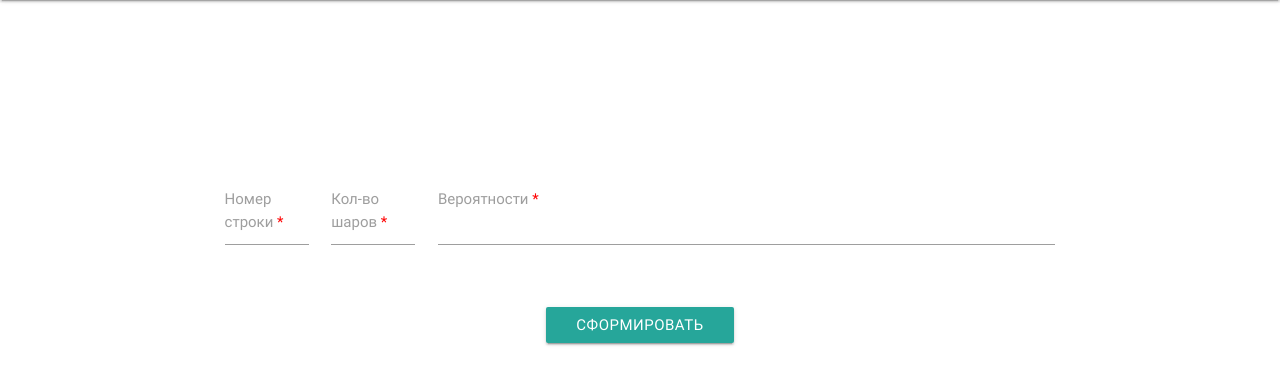
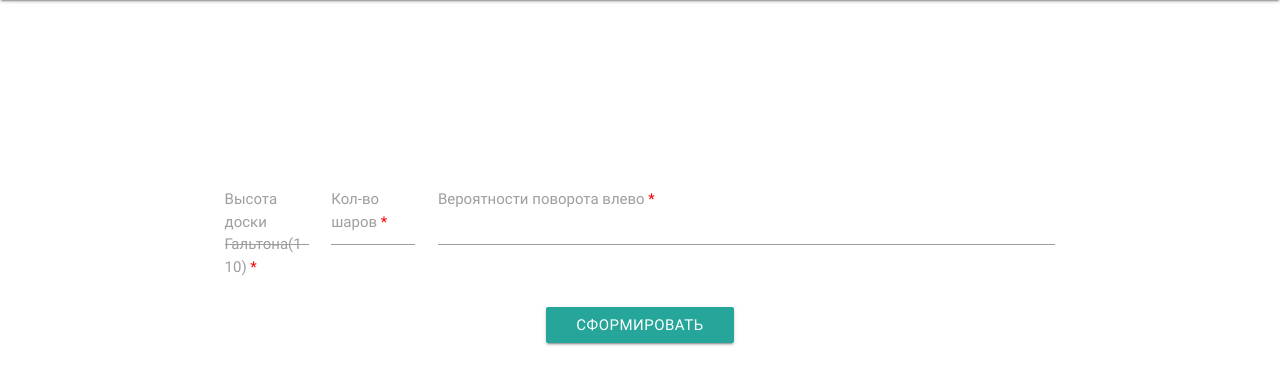
Before and after one commit to alexladnev/dalton_table, a Flask app: page /different in a window 1280 px wide. Shown: the part 64-449 px from the top of the page. Run offline with Flask 2, Linux system fonts and the light colour scheme; some libraries are stand-ins or nearby versions.

Commit message:
Update pohui.html

```diff
--- a/templates/pohui.html
+++ b/templates/pohui.html
@@ -25,7 +25,7 @@
         <div class="row">
             <div class="input-field col s1 offset-s2">
                 &nbsp;<input id="stringi1" name="stringi1" type="number">
-                <label for="stringi1" id="label_stringi1">Номер строки<font color="red">&nbsp;*</font></label>
+                <label for="stringi1" id="label_stringi1">Высота доски Гальтона(1-10)<font color="red">&nbsp;*</font></label>
             </div>
             <div class="input-field col s1">
                 &nbsp;<input id="stringi2" name="stringi2" type="number">
@@ -33,7 +33,7 @@
             </div>
             <div class="input-field col s6">
                 &nbsp;<input id="stringi3" name="stringi3" type="text">
-                <label for="stringi3" id="label_stringi3">Вероятности<font color="red">&nbsp;*</font></label>
+                <label for="stringi3" id="label_stringi3">Вероятности поворота влево<font color="red">&nbsp;*</font></label>
             </div>
         </div>
         <br>
```
